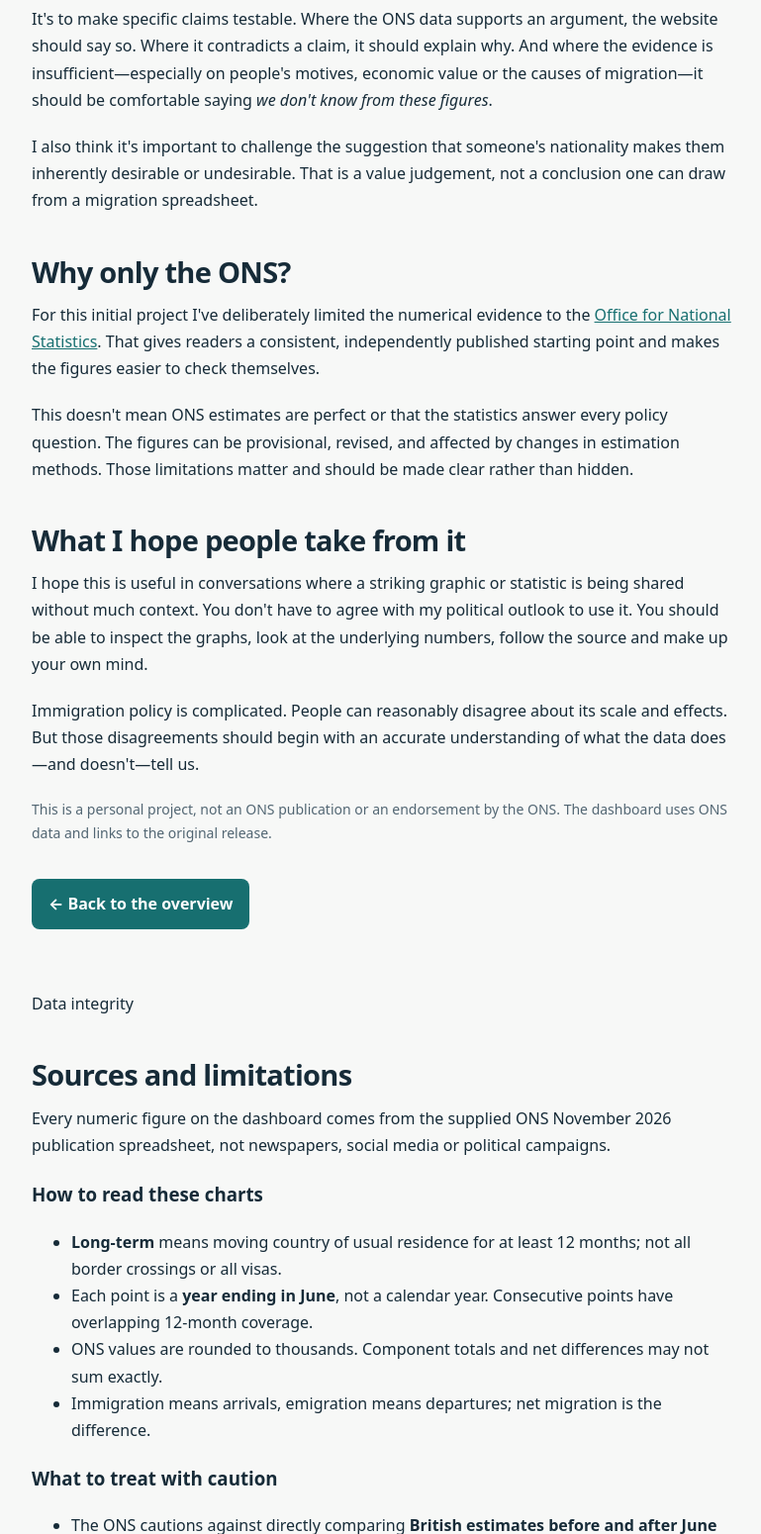
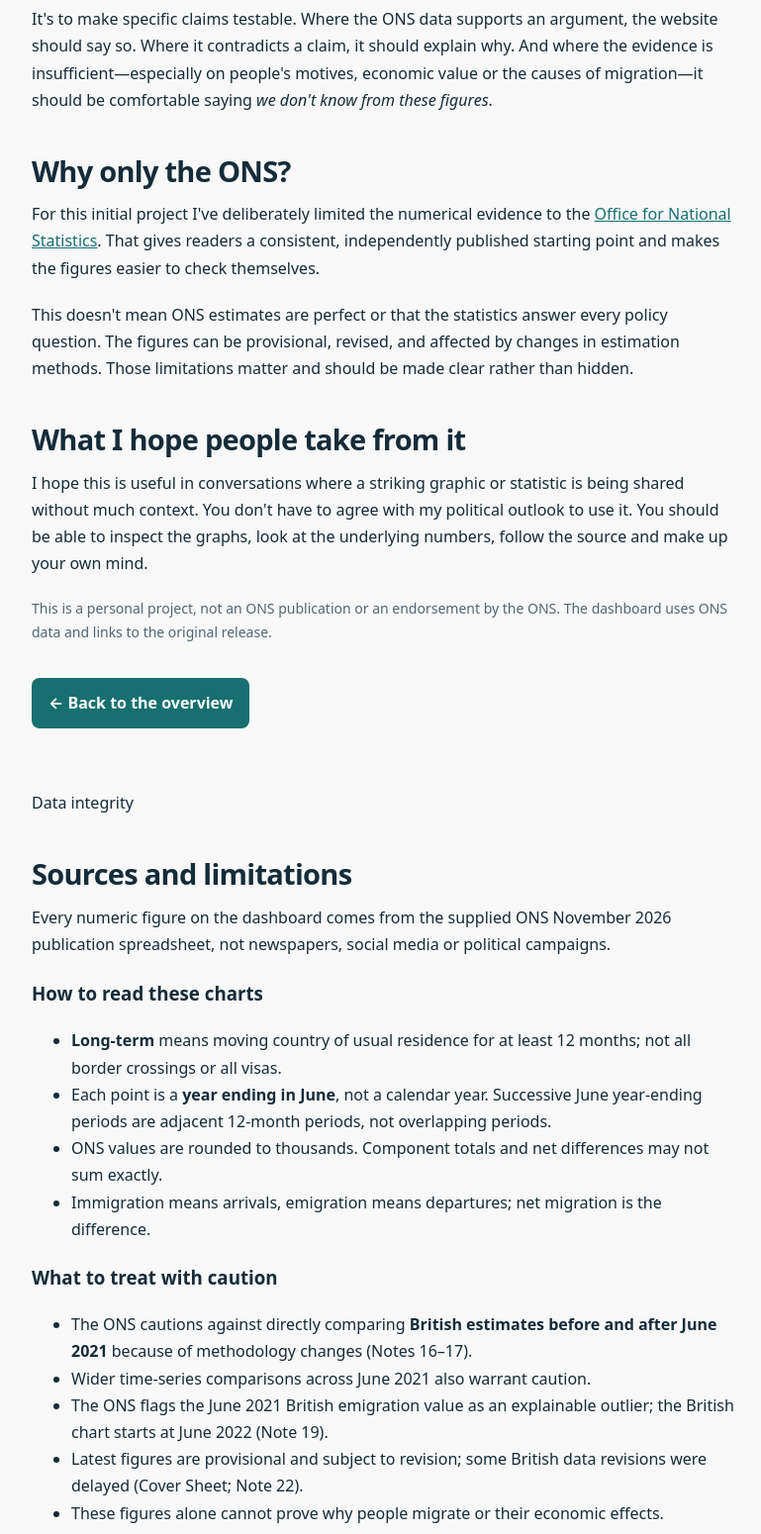
Before and after one commit to danielburn5/uk-immigration-dashboard, a plain HTML site: page about.html in a window 1280 px wide. Shown: the part 1320-2870 px from the top of the page at 99% size, without its empty margins (252-1021 px from the left). Drawn offline with Linux system fonts and the light colour scheme.

Commit message:
Simplify migration evidence presentation: about.html

```diff
--- a/about.html
+++ b/about.html
@@ -55,17 +55,17 @@ footer .shell{display:flex;gap:15px;justify-content:space-between;flex-wrap:wrap
 <h2>Not a case for one political side</h2>
 <p>I don't want this website to become a mirror image of the material that prompted it. The goal isn't to prove that the political right is always wrong, or that a more liberal view of immigration is automatically correct.</p>
 <p>It's to make specific claims testable. Where the ONS data supports an argument, the website should say so. Where it contradicts a claim, it should explain why. And where the evidence is insufficient—especially on people's motives, economic value or the causes of migration—it should be comfortable saying <em>we don't know from these figures</em>.</p>
-<p>I also think it's important to challenge the suggestion that someone's nationality makes them inherently desirable or undesirable. That is a value judgement, not a conclusion one can draw from a migration spreadsheet.</p>
+
 <h2>Why only the ONS?</h2>
 <p>For this initial project I've deliberately limited the numerical evidence to the <a href="https://www.ons.gov.uk/" target="_blank" rel="noopener noreferrer">Office for National Statistics</a>. That gives readers a consistent, independently published starting point and makes the figures easier to check themselves.</p>
 <p>This doesn't mean ONS estimates are perfect or that the statistics answer every policy question. The figures can be provisional, revised, and affected by changes in estimation methods. Those limitations matter and should be made clear rather than hidden.</p>
 <h2>What I hope people take from it</h2>
 <p>I hope this is useful in conversations where a striking graphic or statistic is being shared without much context. You don't have to agree with my political outlook to use it. You should be able to inspect the graphs, look at the underlying numbers, follow the source and make up your own mind.</p>
-<p>Immigration policy is complicated. People can reasonably disagree about its scale and effects. But those disagreements should begin with an accurate understanding of what the data does—and doesn't—tell us.</p>
+
 <p class="small">This is a personal project, not an ONS publication or an endorsement by the ONS. The dashboard uses ONS data and links to the original release.</p>
 <a class="back" href="./">← Back to the overview</a>
 <div id="method" style="margin-top:48px"><section class="section" id="method"><div class="sectionhead"><div><div class="tinytitle">Data integrity</div><h2>Sources and limitations</h2><p>Every numeric figure on the dashboard comes from the supplied ONS November 2026 publication spreadsheet, not newspapers, social media or political campaigns.</p></div></div><div class="panel method">
-<div><h3>How to read these charts</h3><ul><li><strong>Long-term</strong> means moving country of usual residence for at least 12 months; not all border crossings or all visas.</li><li>Each point is a <strong>year ending in June</strong>, not a calendar year. Consecutive points have overlapping 12-month coverage.</li><li>ONS values are rounded to thousands. Component totals and net differences may not sum exactly.</li><li>Immigration means arrivals, emigration means departures; net migration is the difference.</li></ul></div>
+<div><h3>How to read these charts</h3><ul><li><strong>Long-term</strong> means moving country of usual residence for at least 12 months; not all border crossings or all visas.</li><li>Each point is a <strong>year ending in June</strong>, not a calendar year. Successive June year-ending periods are adjacent 12-month periods, not overlapping periods.</li><li>ONS values are rounded to thousands. Component totals and net differences may not sum exactly.</li><li>Immigration means arrivals, emigration means departures; net migration is the difference.</li></ul></div>
 <div><h3>What to treat with caution</h3><ul><li>The ONS cautions against directly comparing <strong>British estimates before and after June 2021</strong> because of methodology changes (Notes 16–17).</li><li>Wider time-series comparisons across June 2021 also warrant caution.</li><li>The ONS flags the June 2021 British emigration value as an explainable outlier; the British chart starts at June 2022 (Note 19).</li><li>Latest figures are provisional and subject to revision; some British data revisions were delayed (Cover Sheet; Note 22).</li><li>These figures alone cannot prove why people migrate or their economic effects.</li></ul></div>
 </div><p style="font-size:13px;color:var(--muted);margin:17px 0 0"><strong>Primary source:</strong> <a href="https://www.ons.gov.uk/peoplepopulationandcommunity/populationandmigration/internationalmigration/bulletins/longterminternationalmigrationprovisional/yearendingjune2026" target="_blank" rel="noopener noreferrer">ONS, Long-term international migration, provisional: year ending June 2026</a>, published 26 November 2026. Underlying workbook: <em>nov2026publicationspreadsheetfinal.xlsx</em>, worksheet 1 (flows by nationality), worksheet 4b (non-EU+ by reason), Cover Sheet, Definitions and Notes. This is an independent presentation of official statistics, not an ONS publication.</p></section></div></article>
 </main>
```
